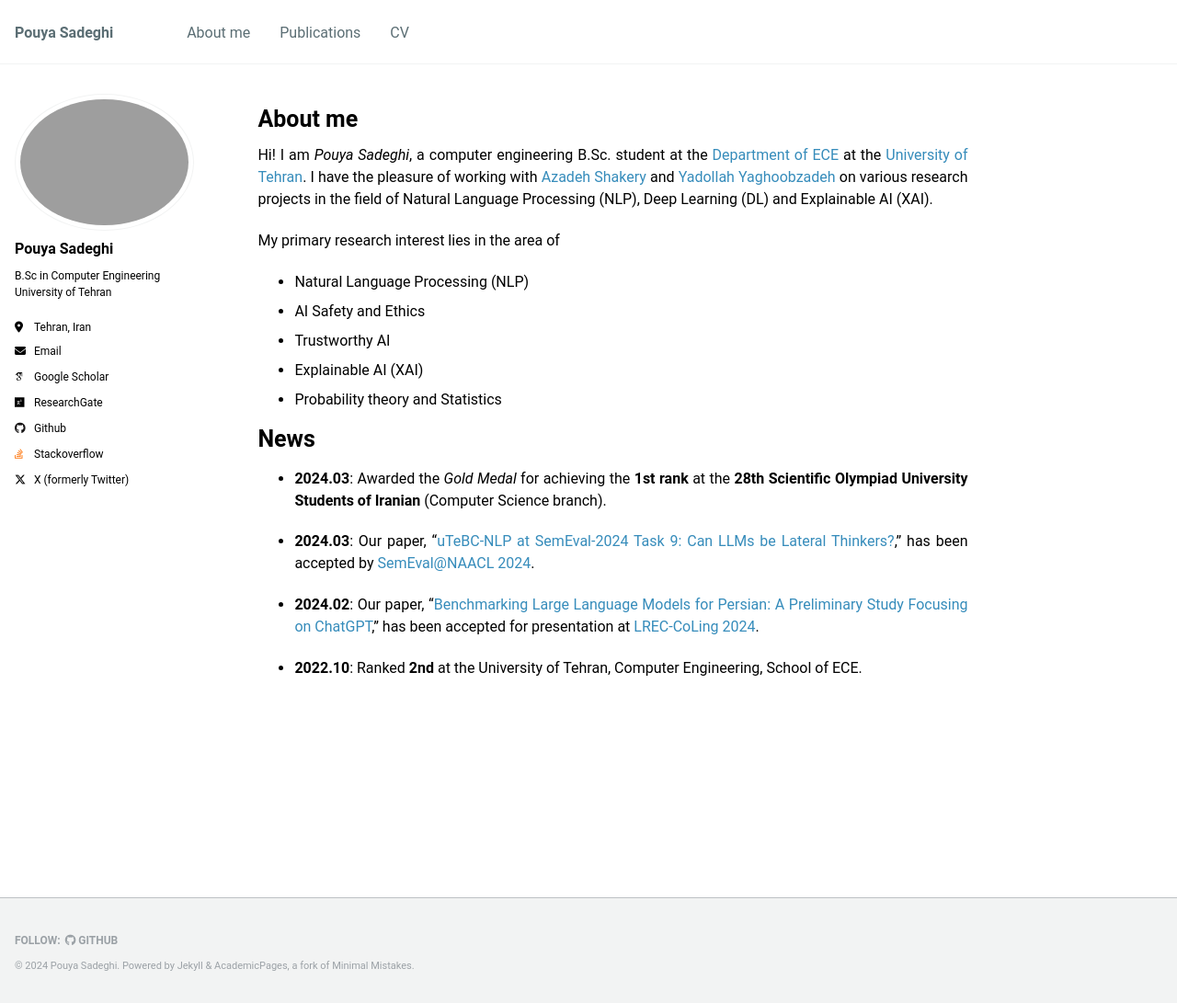
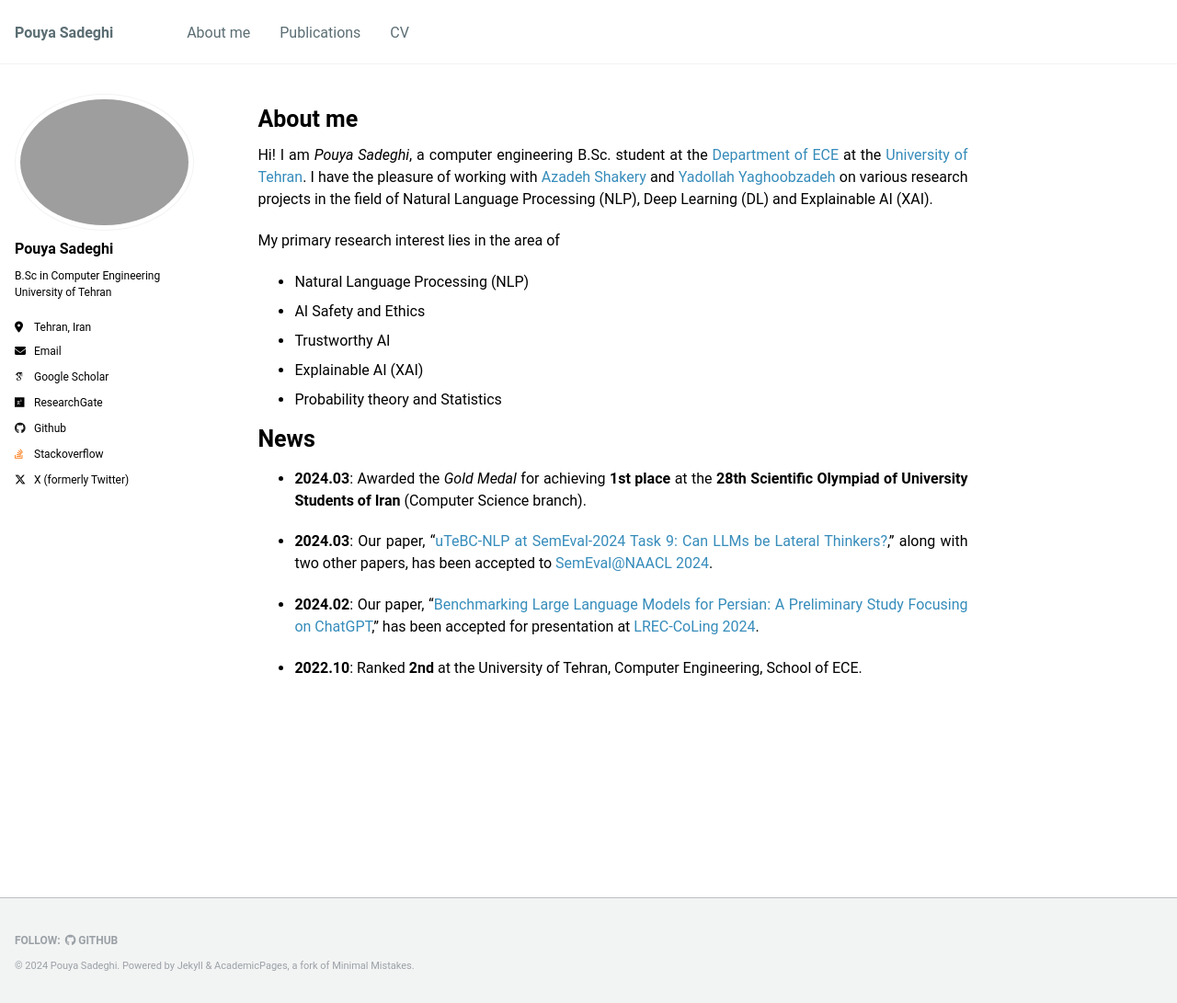
Before and after one commit to Ipouyall/Ipouyall.github.io, a Jekyll site: the page built from _pages/about.md, in a window 1280 px wide and 1091 px high. Shown: the whole window at 92% size. Built offline with Jekyll 4.4.1, drawn with Linux system fonts in a browser that asks for light colours; some web fonts are replaced.

Commit message:
Update about me

```diff
--- a/_pages/about.md
+++ b/_pages/about.md
@@ -28,10 +28,9 @@ My primary research interest lies in the area of
 News
 ======
 
+- **2024.03**: Awarded the _Gold Medal_ for achieving **1st place** at the **28th Scientific Olympiad of University Students of Iran** (Computer Science branch).
 
-- **2024.03**: Awarded the _Gold Medal_ for achieving the **1st rank** at the **28th Scientific Olympiad University Students of Iranian** (Computer Science branch).
-
-- **2024.03**: Our paper, "[uTeBC-NLP at SemEval-2024 Task 9: Can LLMs be Lateral Thinkers?](https://aclanthology.org/2024.semeval-1.251/)," has been accepted by [SemEval@NAACL 2024](https://semeval.github.io/SemEval2024/).
+- **2024.03**: Our paper, "[uTeBC-NLP at SemEval-2024 Task 9: Can LLMs be Lateral Thinkers?](https://aclanthology.org/2024.semeval-1.251/)," along with two other papers, has been accepted to [SemEval@NAACL 2024](https://semeval.github.io/SemEval2024/).
 
 - **2024.02**: Our paper, "[Benchmarking Large Language Models for Persian: A Preliminary Study Focusing on ChatGPT](https://aclanthology.org/2024.lrec-main.197/)," has been accepted for presentation at [LREC-CoLing 2024](https://lrec-coling-2024.org/).
 
```
